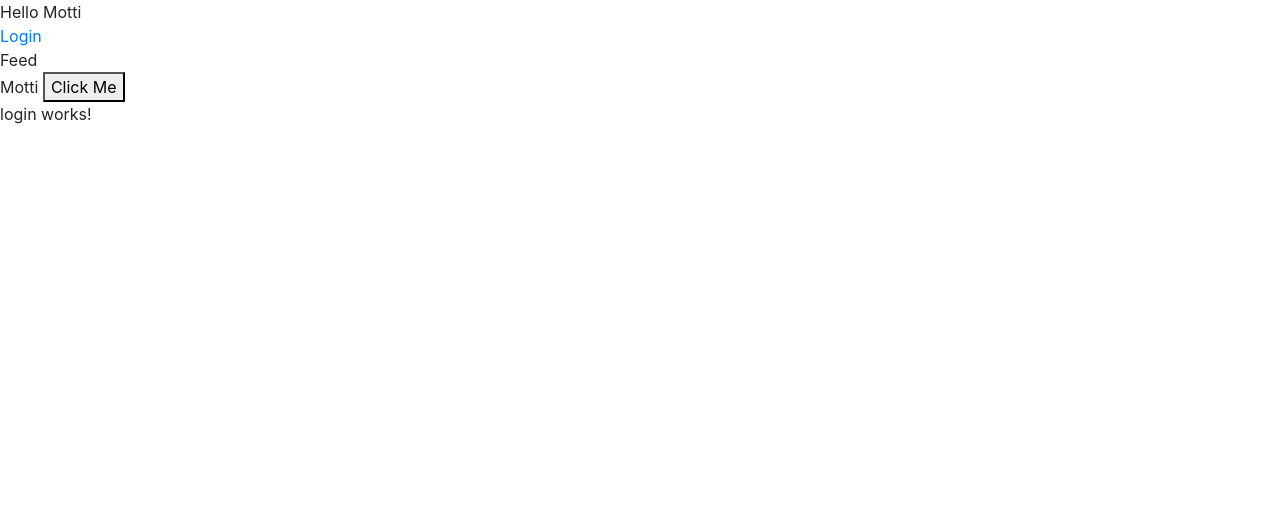
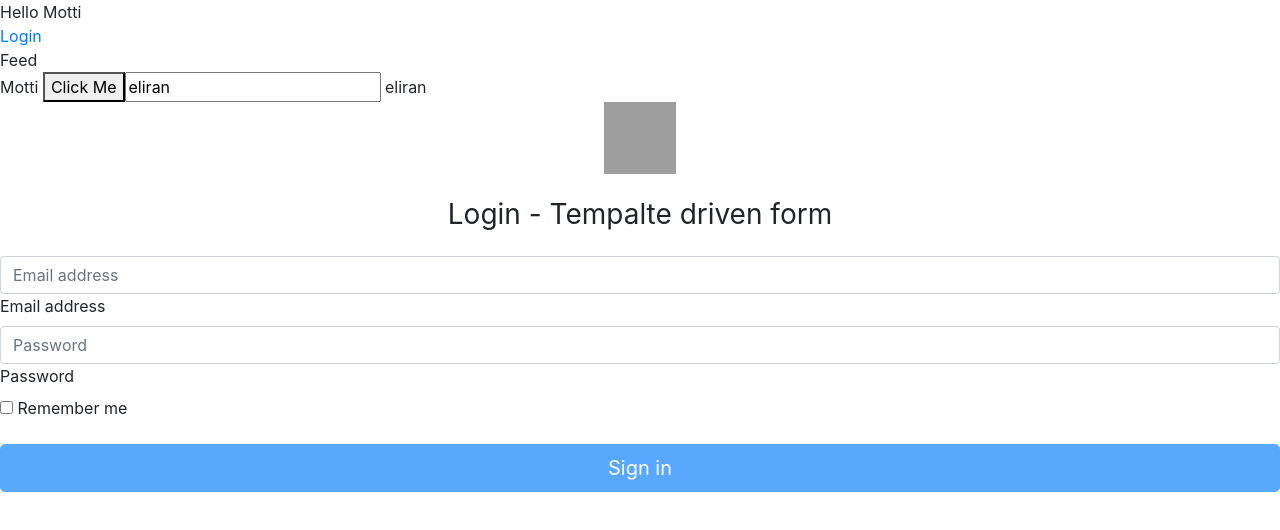
Before and after one commit to eliraneliassy/shs-course-project, an Angular app: page / in a window 1280 px wide. Shown: the top 530 px of the page. Built offline with nearby package versions, Linux system fonts and the light colour scheme; grey boxes are pictures that could not be loaded.

Commit message:
template forms

```diff
--- a/src/app/app.module.ts
+++ b/src/app/app.module.ts
@@ -15,6 +15,7 @@ import { HeaderComponent } from './header/header.component';
 import { FeedComponent } from './feed/feed.component';
 import { LoginComponent } from './login/login.component';
 import { ProductPageComponent } from './product-page/product-page.component';
+import { FormsModule } from '@angular/forms';
 
 @NgModule({
   declarations: [
@@ -32,7 +33,8 @@ import { ProductPageComponent } from './product-page/product-page.component';
   imports: [
     BrowserModule,
     AppRoutingModule,
-    HttpClientModule
+    HttpClientModule,
+    FormsModule
   ],
   providers: [],
   bootstrap: [AppComponent]
--- a/src/app/login/login.component.html
+++ b/src/app/login/login.component.html
@@ -1 +1,34 @@
-<p>login works!</p>
+<input [(ngModel)]="name"> {{name}}
+<form class="form-signin" #form="ngForm" (ngSubmit)="submit(form)">
+    <div class="text-center mb-4">
+        <img class="mb-4" src="/docs/4.3/assets/brand/bootstrap-solid.svg" alt="" width="72" height="72">
+        <h1 class="h3 mb-3 font-weight-normal">Login - Tempalte driven form</h1>
+
+    </div>
+
+    <div class="form-label-group">
+        <input type="email" class="form-control" placeholder="Email address" ngModel name="email" required email
+            #email="ngModel">
+        <label for="inputEmail">Email address</label>
+        <small class="red" *ngIf="email.touched && !email.valid && email.hasError('required')">
+            Email is required
+        </small>
+        <small class="red" *ngIf="email.touched && !email.valid && email.hasError('email')">
+            Email is not valid
+        </small>
+    </div>
+
+    <div class="form-label-group">
+        <input type="password" id="inputPassword" class="form-control" placeholder="Password" ngModel name="password"
+            required>
+        <label for="inputPassword">Password</label>
+    </div>
+
+    <div class="checkbox mb-3">
+        <label>
+            <input type="checkbox" value="remember-me"> Remember me
+        </label>
+    </div>
+    <button class="btn btn-lg btn-primary btn-block" type="submit" [disabled]="!form.valid">Sign in</button>
+
+</form>
--- a/src/app/login/login.component.scss
+++ b/src/app/login/login.component.scss
@@ -0,0 +1,7 @@
+.red{
+    color: red;
+}
+
+input.ng-invalid.ng-touched{
+    border: 1px solid red;
+}
--- a/src/app/login/login.component.ts
+++ b/src/app/login/login.component.ts
@@ -6,10 +6,14 @@ import { Component, OnInit } from '@angular/core';
   styleUrls: ['./login.component.scss']
 })
 export class LoginComponent implements OnInit {
-
+  name: string = 'eliran';
   constructor() { }
 
   ngOnInit() {
   }
 
+  submit(form){
+    console.log(form);
+  }
+
 }
```
